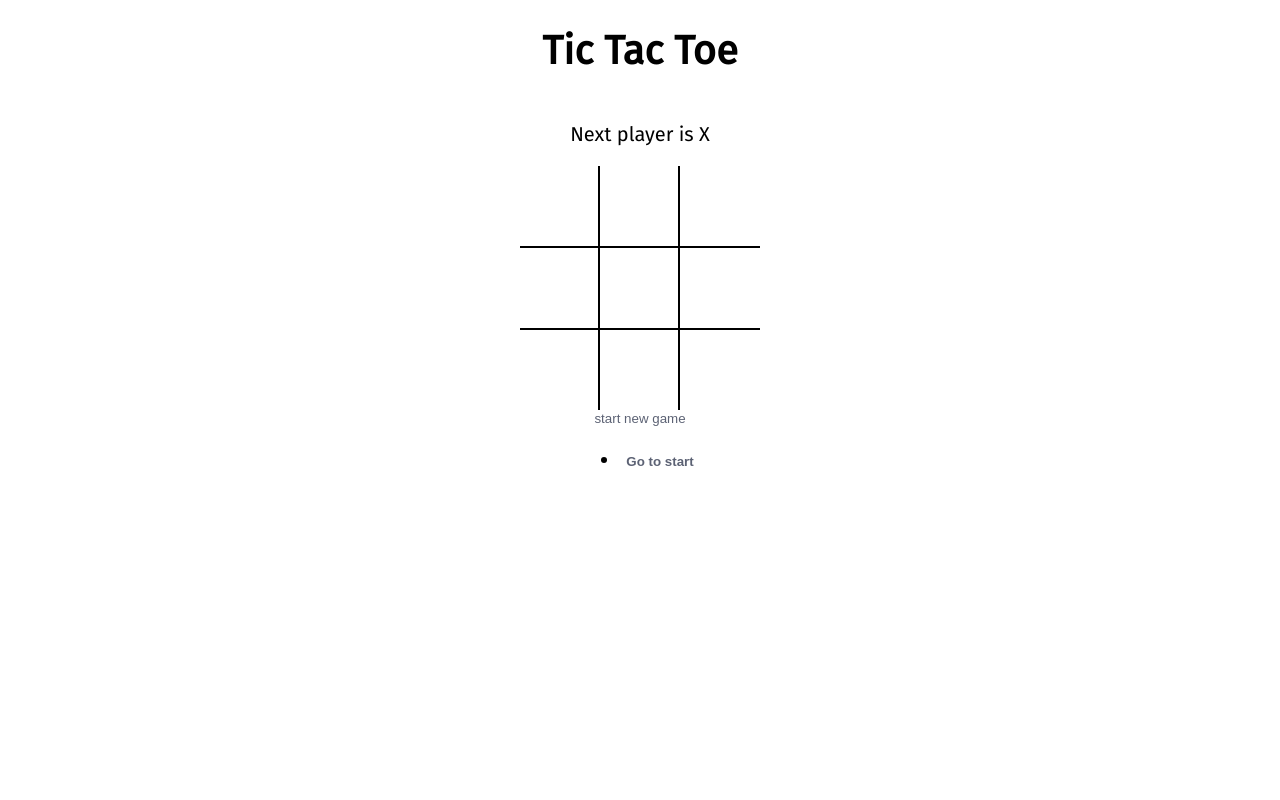
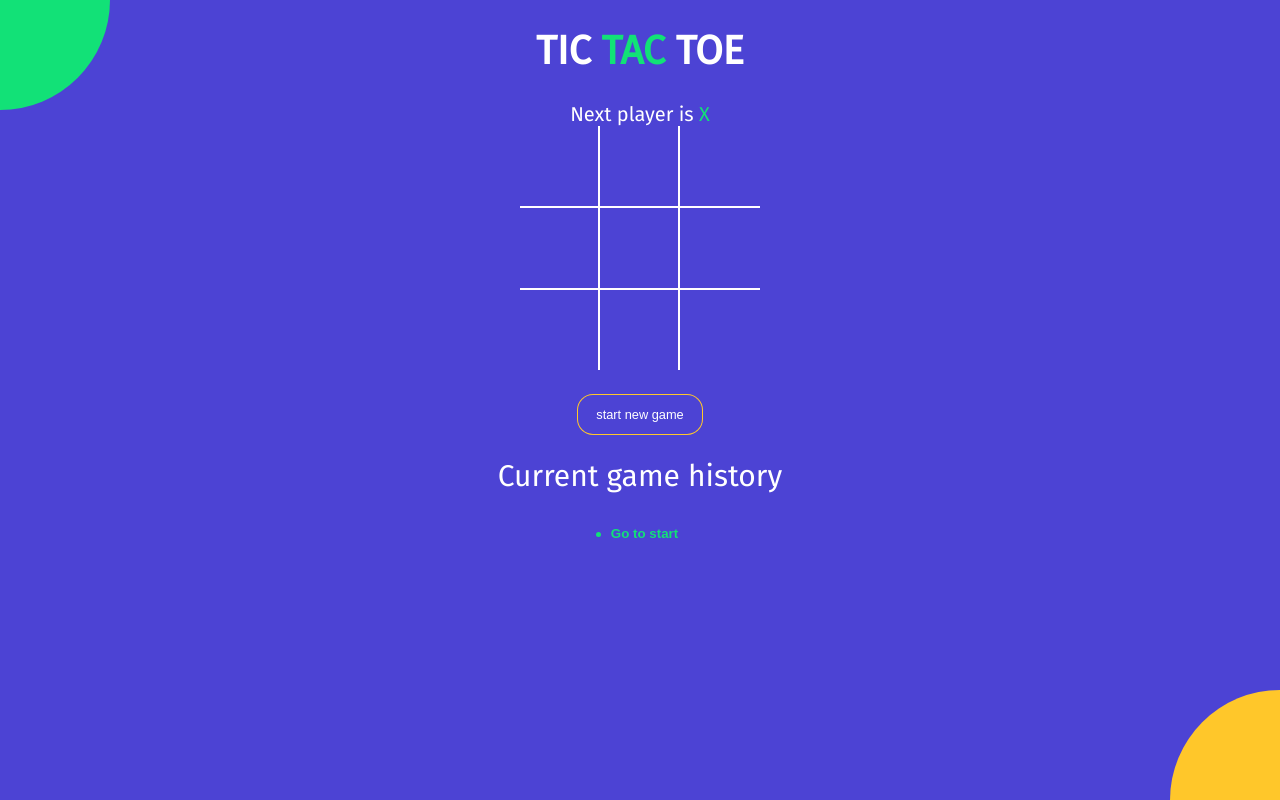
Before and after one commit to musab-momin/tictactoe, a React (Create React App) app: page / in a window 1280 px wide. Built offline with nearby package versions, Linux system fonts and the light colour scheme.

Commit message:
styled whole project and it is completed

```diff
--- a/package.json
+++ b/package.json
@@ -18,7 +18,7 @@
     "test": "react-scripts test",
     "eject": "react-scripts eject",
     "lint": "eslint src/**/*.js",
-    "format": "prettier --write src/**/*.js",
+    "format": "prettier --write src/**/*.jsx",
     "format:lint": "npm run format && npm run lint"
   },
   "eslintConfig": {
--- a/src/App.js
+++ b/src/App.js
@@ -1,61 +1,65 @@
-import React, {useState} from 'react';
+import React, { useState } from 'react';
 import Board from './components/Board';
 import History from './components/History';
+import StatusMessage from './components/StatusMessage';
 import { calculateWinner } from './helpers';
 import './styles/root.scss';
 
-const NEW_GAME = [{ board: Array(9).fill(null), isXNext: true }]
+const NEW_GAME = [{ board: Array(9).fill(null), isXNext: true }];
 function App() {
+  const [history, setHistory] = useState(NEW_GAME);
+  const [currentMove, setcurrentMove] = useState(0);
 
-  const [history, setHistory] = useState(NEW_GAME);
-  const [currentMove, setcurrentMove] = useState(0)
+  const current = history[currentMove];
 
-  const current = history[currentMove]
+  const { winner, winningSquares } = calculateWinner(current.board);
 
-  const {winner, winningSquares} = calculateWinner(current.board)
-
-  const changeBoard = (position)=>{
-
+  const changeBoard = position => {
     // if there is already value present or we have winner so don't make change in state
-    if(current.board[position] || winner)
-      return;
+    if (current.board[position] || winner) return;
 
     // changing the state of at perticular index value
-    setHistory( prev =>{
-      const last = prev[prev.length - 1]
-      const newBoard = last.board.map((square, pos)=>{
+    setHistory(prev => {
+      const last = prev[prev.length - 1];
+      const newBoard = last.board.map((square, pos) => {
         // if the position is same than change the value
-        if(pos === position)
-          return last.isXNext ? "X" : "O"
-        return square
-      })
-      return [...prev, {board: newBoard, isXNext: !last.isXNext}]
+        if (pos === position) return last.isXNext ? 'X' : 'O';
+        return square;
+      });
+      return [...prev, { board: newBoard, isXNext: !last.isXNext }];
     });
-    setcurrentMove(currentMove + 1)
-  }
+    setcurrentMove(currentMove + 1);
+  };
 
-  const moveTo = (move) =>{
-   setcurrentMove(move)
-  }
+  const moveTo = move => {
+    setcurrentMove(move);
+  };
 
-  const isDraw = current.board.every(ele=>ele!==null)
+  const isDraw = current.board.every(ele => ele !== null);
 
-  const startNewGame = ()=>{
-    setHistory(NEW_GAME)
-    setcurrentMove(0)
-  }
+  const startNewGame = () => {
+    setHistory(NEW_GAME);
+    setcurrentMove(0);
+  };
 
-  return(
-    <main className='app'>
-        <h1>Tic Tac Toe</h1>
-          <p>
-              { winner && !isDraw && `winner is ${winner}`}
-              { !winner && isDraw && 'The game is tied'}
-              {!winner && !isDraw && `${current.isXNext ? "Next player is X" : "Next player is O"}`}
-          </p>
-        <Board board={ current.board } changeBoard={ changeBoard } winningSquares = { winningSquares } />
-        <button type='button' onClick={startNewGame}> start new game</button>
-        <History boardHistory={ history } moveTo = { moveTo } active={ currentMove } />
+  return (
+    <main className="app">
+      <h1>
+        TIC <span className="text-green">TAC</span> TOE
+      </h1>
+      <StatusMessage isDraw={isDraw} current={current} winner={winner} />
+      <Board
+        board={current.board}
+        changeBoard={changeBoard}
+        winningSquares={winningSquares}
+      />
+      <button type="button" onClick={startNewGame} className={`btn-reset ${winner ? 'active' : ''} `}>
+        {' '}
+        start new game
+      </button>
+      <h2 style={{ fontWeight: 'normal' }}>Current game history</h2>
+      <History boardHistory={history} moveTo={moveTo} active={currentMove} />
+      <div className='bg-balls'/>
     </main>
   );
 }
--- a/src/components/Board.jsx
+++ b/src/components/Board.jsx
@@ -1,32 +1,37 @@
-import React from 'react'
-import Square from './Square'
+import React from 'react';
+import Square from './Square';
 
 const Board = ({ board, changeBoard, winningSquares }) => {
+  const constructBoard = position => {
+    const winningCombination = winningSquares.includes(position);
+    return (
+      <Square
+        value={board[position]}
+        changeBoard={() => changeBoard(position)}
+        winningCombination={winningCombination}
+      />
+    );
+  };
 
-  const constructBoard = (position)=>{
-    const winningCombination = winningSquares.includes(position)
-    return <Square value={board[position]} changeBoard={()=>changeBoard(position)} winningCombination={ winningCombination }/>
-  }
+  return (
+    <div className="board">
+      <div className="board-row">
+        {constructBoard(0)}
+        {constructBoard(1)}
+        {constructBoard(2)}
+      </div>
+      <div className="board-row">
+        {constructBoard(3)}
+        {constructBoard(4)}
+        {constructBoard(5)}
+      </div>
+      <div className="board-row">
+        {constructBoard(6)}
+        {constructBoard(7)}
+        {constructBoard(8)}
+      </div>
+    </div>
+  );
+};
 
-  return(
-    <div className='board'>
-        <div className='board-row'>
-            { constructBoard(0) }
-            { constructBoard(1) }
-            { constructBoard(2) }
-        </div>
-        <div className='board-row'>
-            { constructBoard(3) }
-            { constructBoard(4) }
-            { constructBoard(5) }
-        </div>
-        <div className='board-row'>
-            { constructBoard(6) }
-            { constructBoard(7) }
-            { constructBoard(8) }
-        </div>
-    </div>
-  )
-}
-
-export default Board
+export default Board;
--- a/src/components/History.jsx
+++ b/src/components/History.jsx
@@ -1,24 +1,24 @@
 import React from 'react';
 
-const History = ({ boardHistory, moveTo, active}) => {
-
-
+const History = ({ boardHistory, moveTo, active }) => {
   return (
-    <ul>
-      {boardHistory?.map((_, move) =>(
+    <div className='history-wrapper'>
+      <ul className="history">
+        {boardHistory?.map((_, move) => (
           <li key={move}>
             <button
-          style={{ fontWeight: active === move ? 'bold' : 'normal' }}
+              className={`btn-move ${ active===move ? 'active' : '' }`}
               type="button"
               onClick={() => {
                 moveTo(move);
               }}
             >
-            { move === 0 ? 'Go to start' : `Go to move #${move}` }
+              {move === 0 ? 'Go to start' : `Go to move #${move}`}
             </button>
           </li>
         ))}
       </ul>
+    </div>
   );
 };
 
--- a/src/components/Square.jsx
+++ b/src/components/Square.jsx
@@ -1,17 +1,17 @@
-import React from 'react'
+import React from 'react';
 
 const Square = ({ value, changeBoard, winningCombination }) => {
-
   return (
     <button
-        type='button'
-        className='square'
-        style={{ fontWeight: winningCombination ? 'bold' : 'normal' }}
+      type="button"
+      className={`square ${winningCombination ? 'winning' : ''} ${
+        value === 'X' ? 'text-green' : 'text-orange'
+      }`}
       onClick={changeBoard}
     >
       {value}
     </button>
-    )
-}
+  );
+};
 
-export default Square
+export default Square;
--- /dev/null
+++ b/src/components/StatusMessage.jsx
@@ -0,0 +1,27 @@
+import React from 'react';
+
+const StatusMessage = ({ winner, isDraw, current }) => {
+  return (
+    <div>
+      {winner && !isDraw && (
+        <>
+          winner is {` `}
+          <span className={winner === 'X' ? 'text-green' : 'text-orange'}>
+            {winner}
+          </span>
+        </>
+      )}
+      {!winner && isDraw && <span className='text-orange'>Game is Draw</span>}
+      {!winner && !isDraw && (
+        <>
+          Next player is{' '}
+          <span className={current.isXNext ? 'text-green' : 'text-orange'}>
+            {current.isXNext ? 'X' : 'O'}{' '}
+          </span>
+        </>
+      )}
+    </div>
+  );
+};
+
+export default StatusMessage;
--- a/src/helpers.js
+++ b/src/helpers.js
@@ -14,8 +14,8 @@ export function calculateWinner(squares) {
     if (squares[a] && squares[a] === squares[b] && squares[a] === squares[c]) {
       return {
         winner: squares[a],
-        winningSquares: [a, b, c]
-      }
+        winningSquares: [a, b, c],
+      };
     }
   }
   return { winner: null, winningSquares: [] };
--- a/src/styles/root.scss
+++ b/src/styles/root.scss
@@ -1,15 +1,21 @@
 @import url('https://fonts.googleapis.com/css2?family=Fira+Sans&display=swap');
+
+$green: #12e177;
+$orange: #ffc72a;
+$blue: #4c43d4;
+
 body {
+  font-family: 'Fira Sans', sans-serif;
+  background-color: $blue;
+  color: #fff;
   padding: 0;
   margin: 0;
-    font-family: 'Fira Sans', sans-serif;
 }
 
 button {
   background: none;
   border: none;
   outline: none;
-    color: #5c6274;
   &:hover {
     cursor: pointer;
   }
@@ -22,18 +28,83 @@ body {
   align-items: center;
 }
 
+.text-green {
+  color: $green;
+}
+
+.text-orange {
+  color: $orange;
+}
+
+.history-wrapper {
+  width: 300px;
+  text-align: center;
+  margin-bottom: 20px;
+  .history {
+    display: inline-block;
+    padding: 0;
+    margin: 0;
+    li {
+      list-style: none;
+      text-align: left;
+      &:before {
+        content: '';
+        border-radius: 50%;
+        display: inline-block;
+        height: 5px;
+        width: 5px;
+        background-color: $green;
+        margin-right: 4px;
+        margin-bottom: 1px;
+      }
+
+      .btn-move {
+    	  color: #fff;
+        &.active {
+          font-weight: bold;
+          color: $green;
+        }
+      }
+    }
+  }
+}
+
+.status-message {
+	margin-bottom: 30px;
+	font-size: 1.2rem;
+	font-weight: lighter;
+	span {
+	  font-weight: normal;
+	}
+}
+
+.btn-reset {
+  font-size: 0.8rem;
+  color: #fff;
+  border-radius: 15px;
+  padding: 12px 18px;
+  margin-top: 25px;
+  transition: all 0.2s;
+  background-color: $blue;
+  box-shadow: 0px 0px 0px 1px $orange;
+  &.active {
+    background-color: $orange;
+    box-shadow: none;
+  }
+}
+
 .board {
   .board-row {
     display: flex;
     flex-direction: row;
-      border-bottom: 2px solid #000;
+    border-bottom: 2px solid #fff;
     &:last-child {
       border-bottom: none;
     }
     .square {
       width: 80px;
       height: 80px;
-        border-right: 2px solid #000;
+      border-right: 2px solid #fff;
       font-size: 2.5rem;
       padding: 0;
       overflow: hidden;
@@ -41,6 +112,63 @@ body {
       &:last-child {
         border-right: none;
       }
+      &.winning {
+			  animation: scaleText 1.4s infinite;
+			  @keyframes scaleText {
+			    0% {
+			      transform: 2.5rem;
+			    }
+			    50% {
+			      font-size: 3.5rem;
+			    }
+			    100% {
+			      font-size: 2.5rem;
 			    }
 			  }
 			}
+    }
+  }
+}
+
+.bg-balls {
+  position: fixed;
+  top: 0;
+  left: 0;
+  right: 0;
+  bottom: 0;
+  min-width: 100%;
+  z-index: -1;
+
+  &:before,
+  &:after {
+    content: '';
+    position: absolute;
+    width: 150px;
+    height: 150px;
+    border-radius: 50%;
+  }
+
+  &:before {
+    background-color: $orange;
+    right: -75px;
+    bottom: -75px;
+    @media screen and (min-width: 476px) {
+      width: 220px;
+      height: 220px;
+      right: -110px;
+      bottom: -110px;
+    }
+  }
+
+  &:after {
+    background-color: $green;
+    top: -75px;
+    left: -75px;
+    @media screen and (min-width: 476px) {
+      width: 220px;
+      height: 220px;
+      top: -110px;
+      left: -110px;
+    }
+  }
+}
```
Also changed, not shown: public/index.html (+1 -24 lines). Lines whose indentation alone changed are shown as unchanged.
